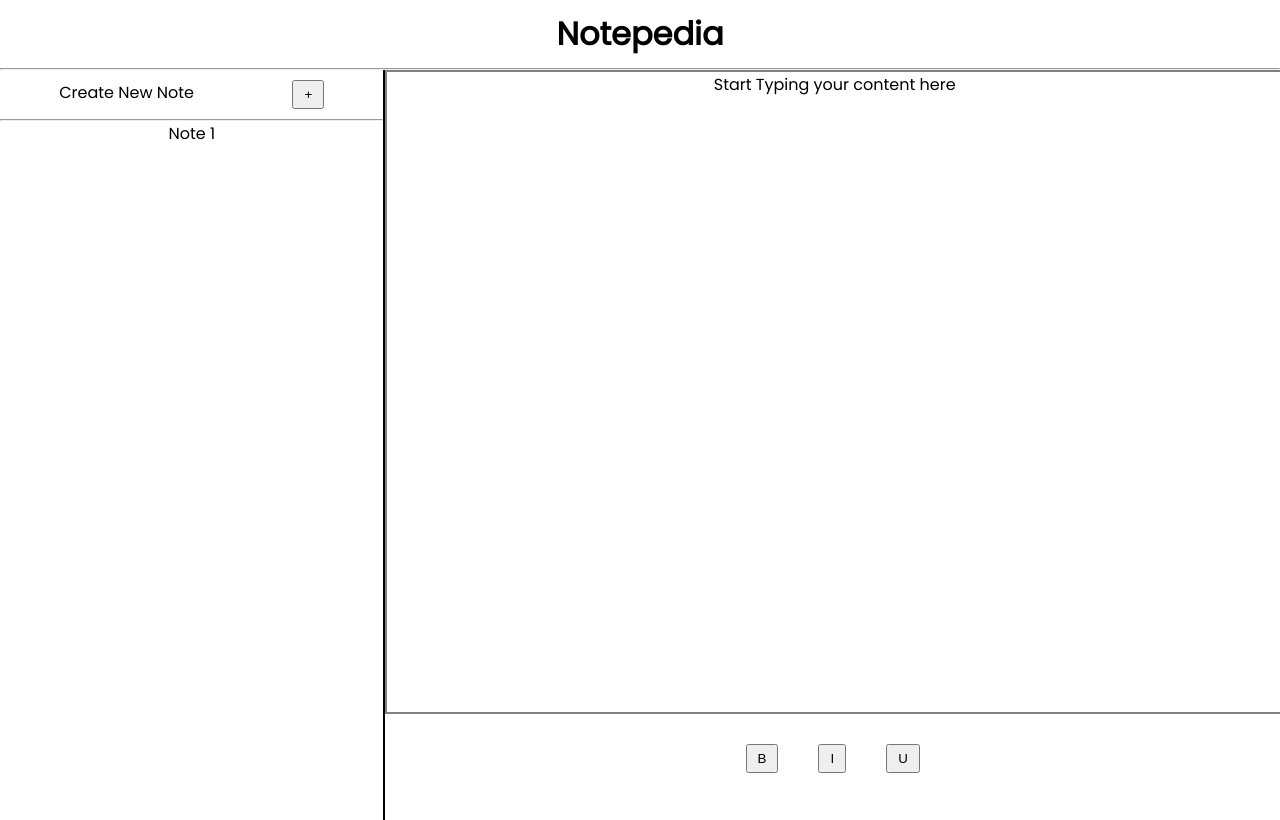
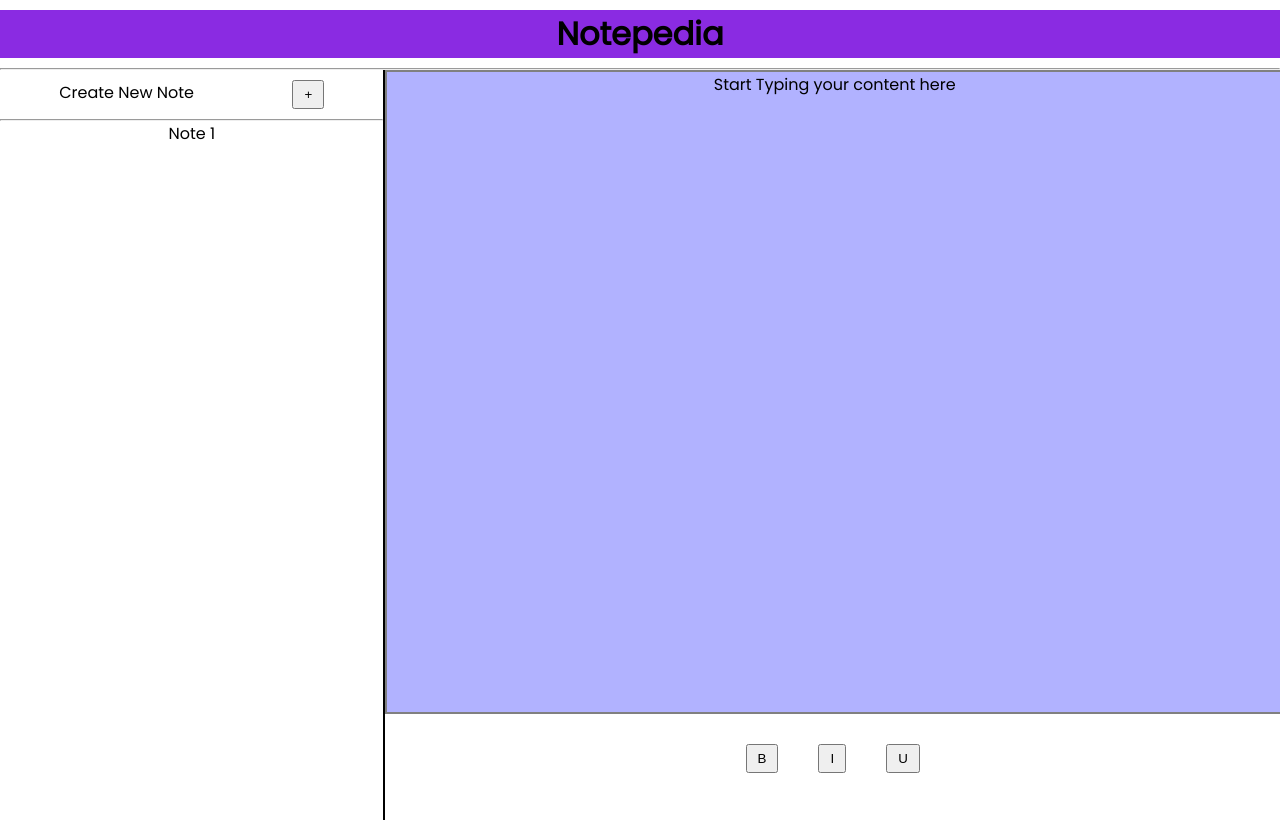
Before and after one commit to neutr0n420/DN-Hackathon, a plain HTML site: page index.html in a window 1280 px wide. Drawn offline with Linux system fonts and the light colour scheme.

Commit message:
myupdates

```diff
--- a/style.css
+++ b/style.css
@@ -11,12 +11,14 @@
 .main-container{
 
     width: 100%;
+    background-color: ;
 }
 
 header{
     margin-top: 10px;
     margin-bottom: 10px;
     text-align: center;
+    background-color: blueviolet;
 }
 .main{
     display: flex;
@@ -26,6 +28,7 @@
 }
 .right-section{
     width: 70%;
+
 }
 .vl{
     border-left: 2px solid black;
@@ -48,6 +51,7 @@
     width: 100%;
     height: 640px;
     border: 2px solid grey;
+    background-color: #B1B2FF;
 }
 .btn-class{
     display: flex;
```
